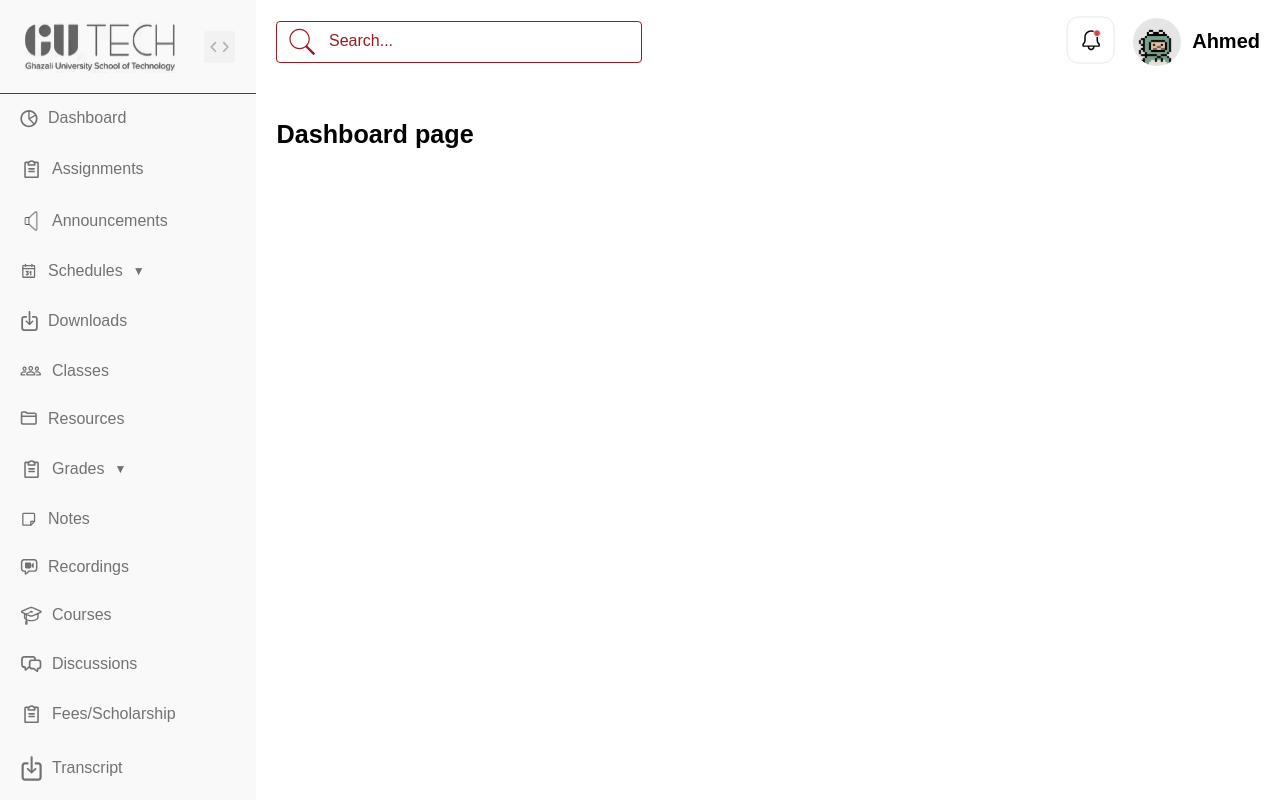
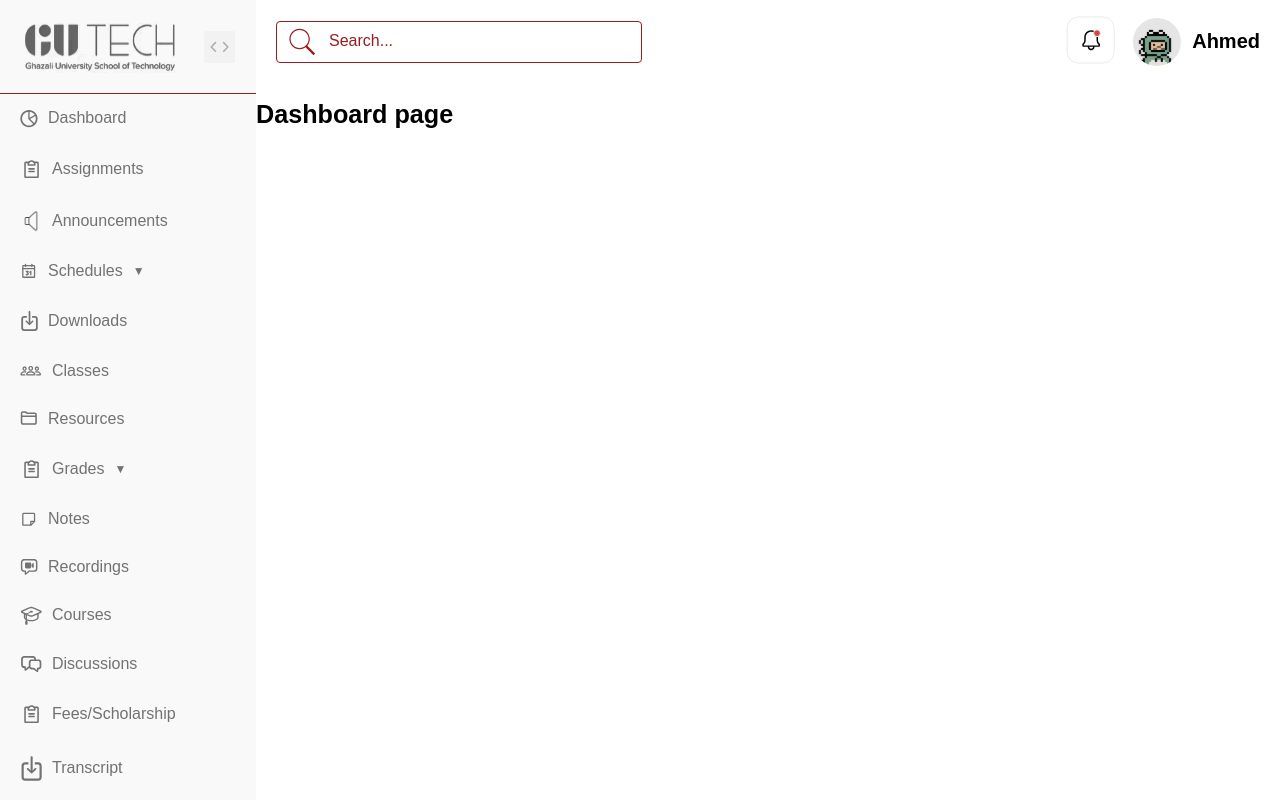
Before and after one commit to ZohaMobin/gutech-adminportal, a React (Create React App) app: page / in a window 1280 px wide. Built offline with nearby package versions, Linux system fonts and the light colour scheme.

Commit message:
App.js updated

```diff
--- a/src/App.js
+++ b/src/App.js
@@ -1,10 +1,10 @@
 import './App.css';
 import { BrowserRouter as Router, Routes, Route } from 'react-router-dom';
-import Sidebar from "./pages/Sidebar/sidebar/index";
-import Assignments from "./pages/assignments/assignments";
-import Dashboard from './pages/dashboard/dashboard';
-import { Topbar } from "./pages/topbar/topbar";
+import Sidebar from "../src/Pages/Sidebar/sidebar/index";
+import Assignments from './Pages/assignments/assignments';
 
+import Dashboard from './Pages/dashboard/dashboard';
+import { Topbar } from './Pages/topbar/topbar';
 
 function App() {
   return (
@@ -12,18 +12,18 @@ function App() {
       <div className="App">
         <Sidebar />
         <div className='mainContent '>
-          <Topbar />
-          <div className="routes-content" >
-          <Routes >
+  <Topbar/>
+  <div className='content'>
+        <Routes >
 
-          <Route path="/" element={<Dashboard />} />
-          <Route path="/assignments" element={<Assignments/>} />
+          <Route path="/" element={<Dashboard/>} />
+          <Route path="/assignments" element={<Assignments />} />
 
         </Routes>
         </div>
+        </div>
       </div>
-    </div>
-    </Router >
+    </Router>
   );
 }
 
```
